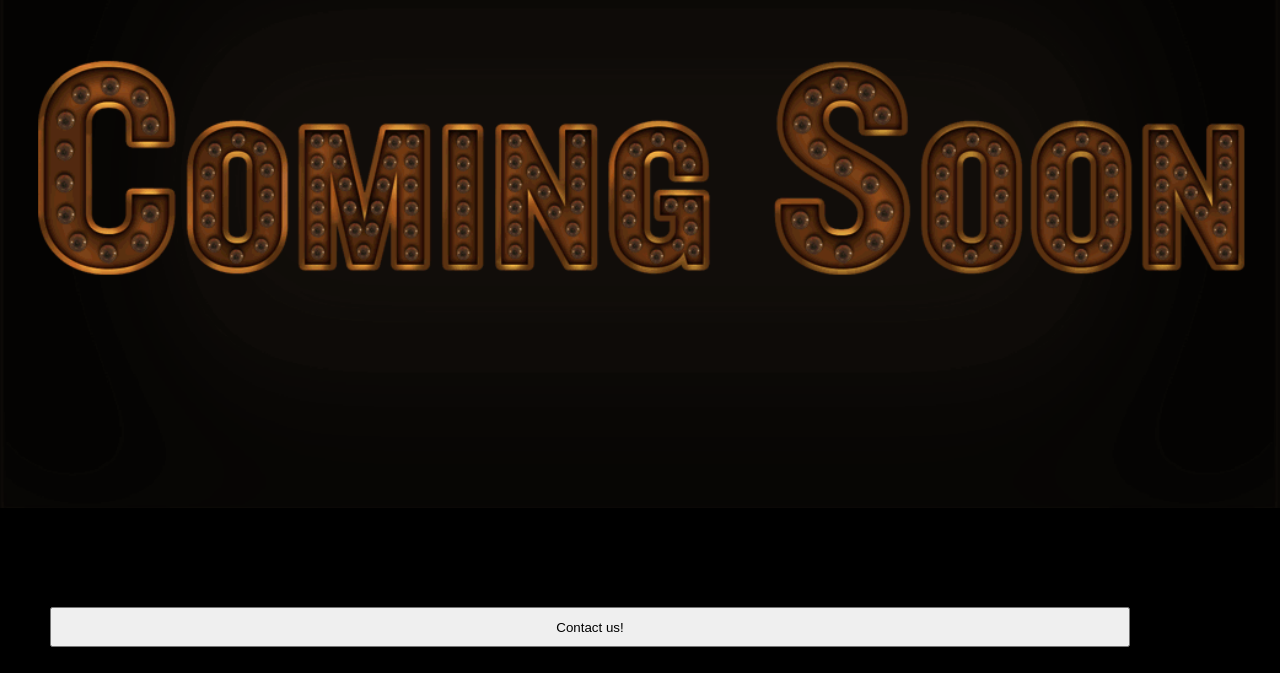
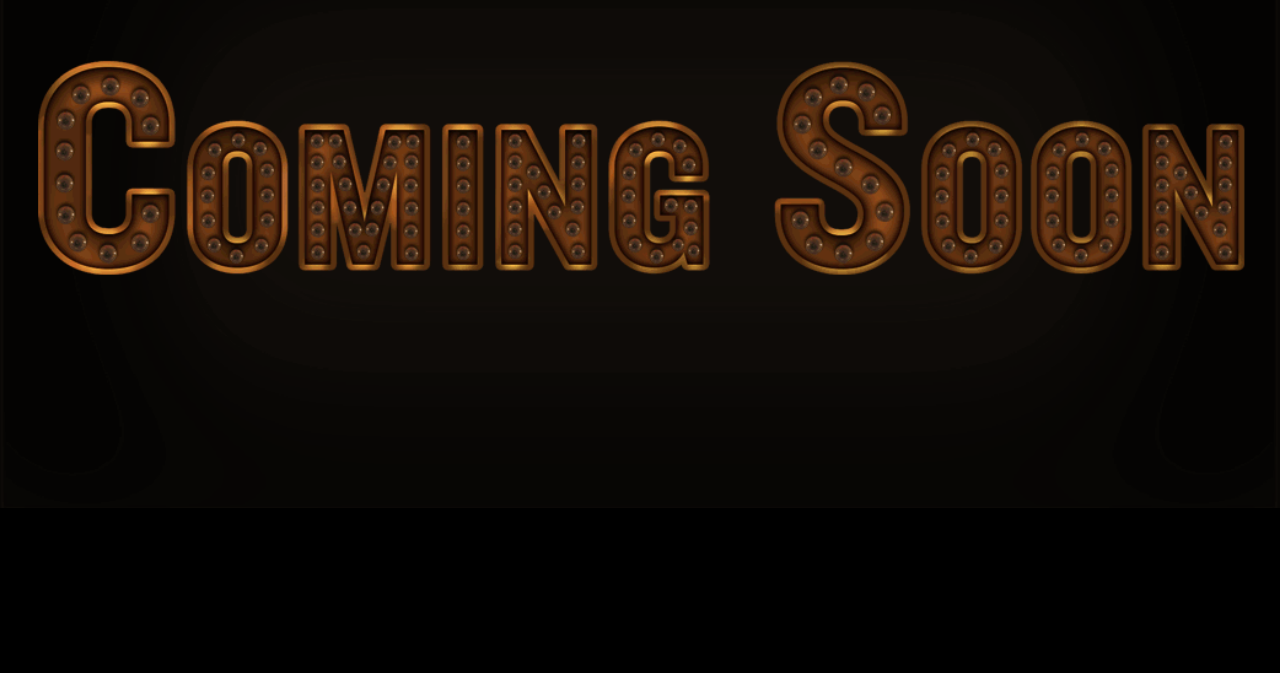
Before and after one commit to gamernes9/teamcodeflow.github.io, a plain HTML site: page index.html in a window 1280 px wide. Shown: the part 127-800 px from the top of the page. Drawn offline with Linux system fonts and the light colour scheme.

Commit message:
removed temp button

```diff
--- a/index.html
+++ b/index.html
@@ -7,7 +7,6 @@
 <body>
 
   <img src="/index_files/coming_soon.gif" alt="Coming Soon">
-<a href="mailto:dev@teamcodeflow.com"><button type="button" class="btn btn-default" data-toggle="collapse">Contact us!</button></a>
   <style>
 
     html, body {
@@ -18,15 +17,6 @@
     img {
       width: 100%;
     }
-    button{
-    	width: calc(100% - 200px);
-      margin: 1px 50px;
-      bottom: 25px;
-      display: block;
-      position: fixed;
-      outline: none !important;
-      height:5vh;
-    }
 
   </style>
 
```
